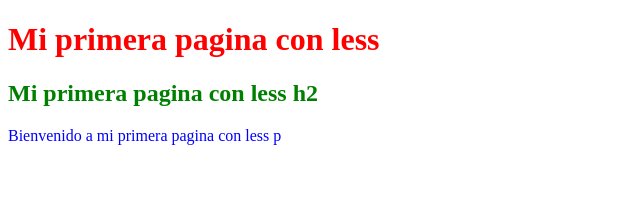
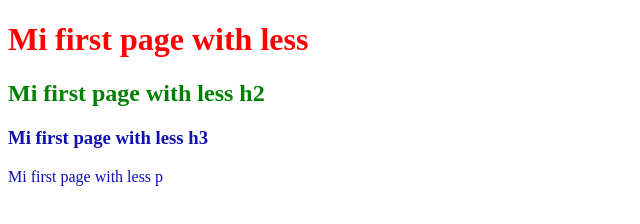
Before and after one commit to beeva-eduardolopez/Day2Example, a plain HTML site: page index.html in a window 1280 px wide. Shown: the whole page, without its empty margins (0-640 px from the left). Drawn offline with Linux system fonts and the light colour scheme.

Commit message:
changes less

```diff
--- a/index.html
+++ b/index.html
@@ -8,11 +8,13 @@
 <body>
 
 <!-- Contenido principal -->
-<h1>Mi primera pagina con less</h1>
+<h1>Mi first page with less</h1>
 
-<h2>Mi primera pagina con less h2</h2>
+<h2>Mi first page with less h2</h2>
 
-<p>Bienvenido a mi primera pagina con less p</p>
+<h3>Mi first page with less h3</h3>
+
+<p>Mi first page with less p</p>
 
 </body>
 </html>
--- a/style.less
+++ b/style.less
@@ -1,11 +1,17 @@
+@primaryBlue: #0e10b2;
+
 h1{
     color:red;
-}
-
-p{
-    color:blue;
 }
 
 h2{
     color:green;
 }
+
+h3{
+    color: @primaryBlue;
+}
+
+p{
+    color: @primaryBlue;
+}
```
Also changed, not shown: style.css.
